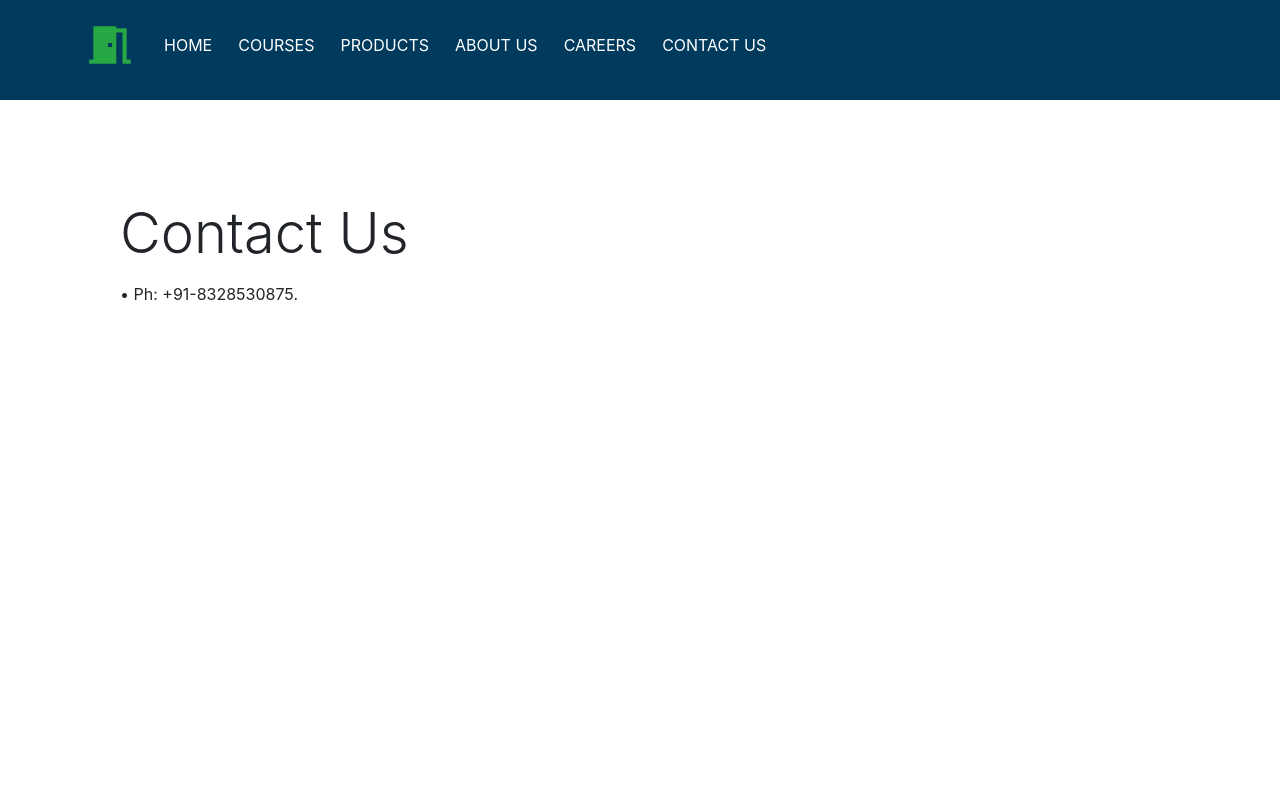
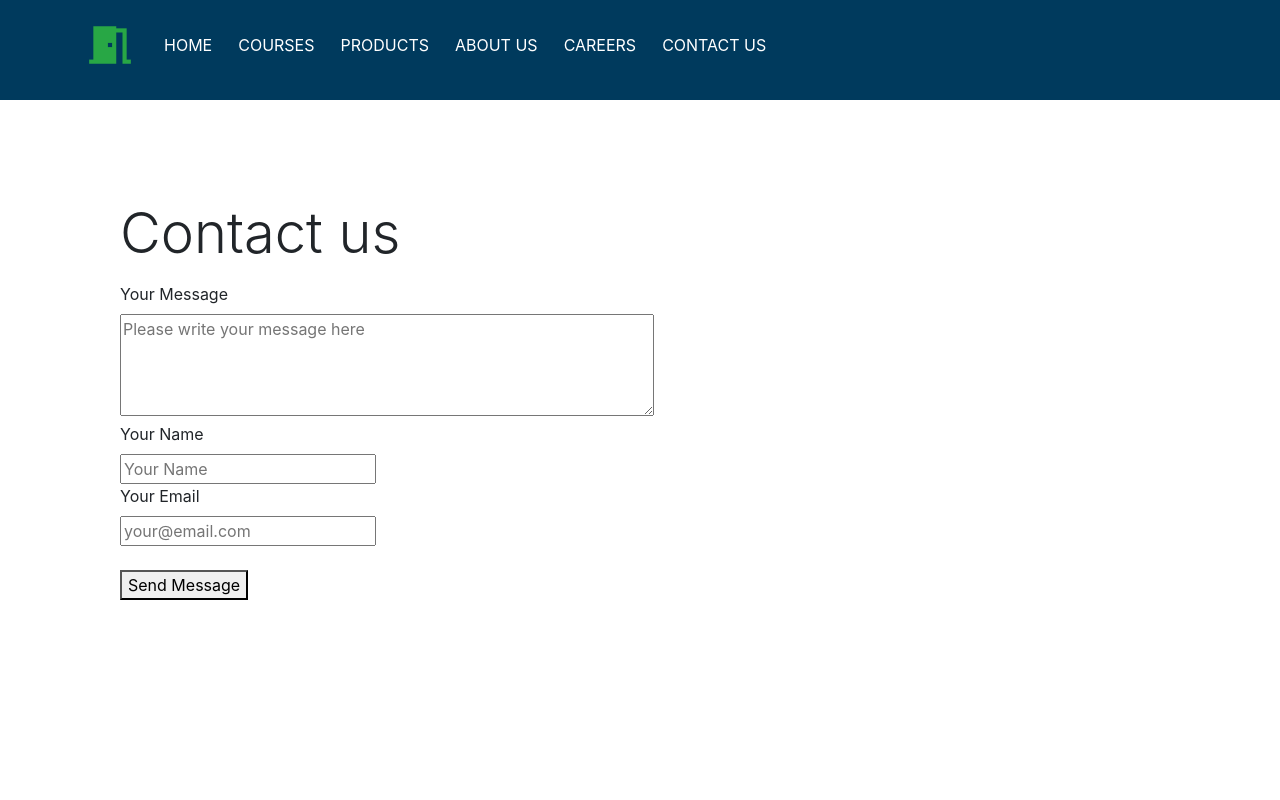
Before and after one commit to hodersolutions/website-react, a React (Create React App) app: page /contact in a window 1280 px wide. Shown: the top 800 px of the page. Built offline with nearby package versions, Linux system fonts and the light colour scheme.

Commit message:
Added Contact us form

```diff
--- a/package.json
+++ b/package.json
@@ -5,6 +5,7 @@
   "dependencies": {
     "@material-ui/core": "^3.6.2",
     "@material-ui/icons": "^3.0.1",
+    "axios": "^0.19.0",
     "create-react-app": "^2.1.5",
     "react": "^16.6.3",
     "react-dom": "^16.6.3",
--- a/src/components/Contact/Contact.css
+++ b/src/components/Contact/Contact.css
@@ -1,3 +1,4 @@
+
 .content {
   padding-top: 50px;
   padding-bottom:500px;
--- a/src/components/Contact/Contact.jsx
+++ b/src/components/Contact/Contact.jsx
@@ -1,17 +1,74 @@
 import React, { Component } from "react";
+import axios from 'axios';
 import "./Contact.css";
 
 class Contact extends Component {
+  state = {
+    name: '',
+    message: '',
+    email: '',
+    sent: false,
+    buttonText: 'Send Message'
+}
+
+formSubmit = (e) => {
+  e.preventDefault()
+
+  this.setState({
+      buttonText: '...sending'
+  })
+
+  let data = {
+      name: this.state.name,
+      email: this.state.email,
+      message: this.state.message
+  }
+
+  axios.post('http://hodermail.herokuapp.com/api/v1', data)
+  .then( res => {
+      this.setState({ sent: true }, this.resetForm())
+  })
+  .catch( () => {
+    console.log('Message not sent')
+  })
+}
+
+resetForm = () => {
+  this.setState({
+      name: '',
+      message: '',
+      email: '',
+      buttonText: 'Message Sent'
+  })
+}
   render() {
     return (
-      <div className="container">
-        <div className="col-md mx-auto content">
-          <div className="row">
-            <div className="display-4">Contact Us</div>
-          </div>
-          <div className="row row-height">
-            <div>• Ph: +91-8328530875.</div>
-          </div>
+      <div class="container">
+      <div class="col-md mx-auto content">
+        <div class="row">
+          <div class="display-4">Contact us</div>
+        </div>
+        <div class="row row-height">
+
+<form className="contact-form" onSubmit={ (e) => this.formSubmit(e)}>
+  <label class="message" htmlFor="message-input">Your Message</label>
+  <br/>
+  <textarea rows="4" cols="50" onChange={e => this.setState({ message: e.target.value})} name="message" class="message-input" type="text" placeholder="Please write your message here" value={this.state.message} required/>
+  <br/>
+  <label class="message-name" htmlFor="message-name">Your Name</label>
+  <br/>
+  <input onChange={e => this.setState({ name: e.target.value})} name="name" class="message-name" type="text" placeholder="Your Name" value={this.state.name}/>
+  <br/>
+  <label class="message-email" htmlFor="message-email">Your Email</label>
+  <br/>
+  <input onChange={(e) => this.setState({ email: e.target.value})} name="email" class="message-email" type="email" placeholder="your@email.com" required value={this.state.email} />
+  <br/>
+  <div className="button--container">
+  <br/>
+      <button type="submit" className="button button-primary">{ this.state.buttonText }</button>
+  </div>
+</form>
+</div>
         </div>
       </div>
     );
--- a/src/components/Routes/Routes.jsx
+++ b/src/components/Routes/Routes.jsx
@@ -7,8 +7,8 @@ import Contact from "../Contact/Contact";
 import Careers from "../Careers/Careers";
 import Courses from "../Courses/Courses";
 import Products from "../Products/Products";
-import SignIn from "../SignIn/SignIn";
-import SignUp from "../SignUp/SignUp";
+{/*import SignIn from "../SignIn/SignIn";
+import SignUp from "../SignUp/SignUp";*/}
 
 const Routes = () => (
   <Switch>
@@ -18,8 +18,8 @@ const Routes = () => (
     <Route path="/products" component={Products} />
     <Route path="/contact" component={Contact} />
     <Route path="/careers" component={Careers} />
-    <Route path="/signin" component={SignIn} />
-    <Route path="/signup" component={SignUp} />
+    {/* <Route path="/signin" component={SignIn} />
+    <Route path="/signup" component={SignUp} /> */}
   </Switch>
 );
 
```
Also changed, not shown: 1 other file (tests, documents, lock files or other folders).
